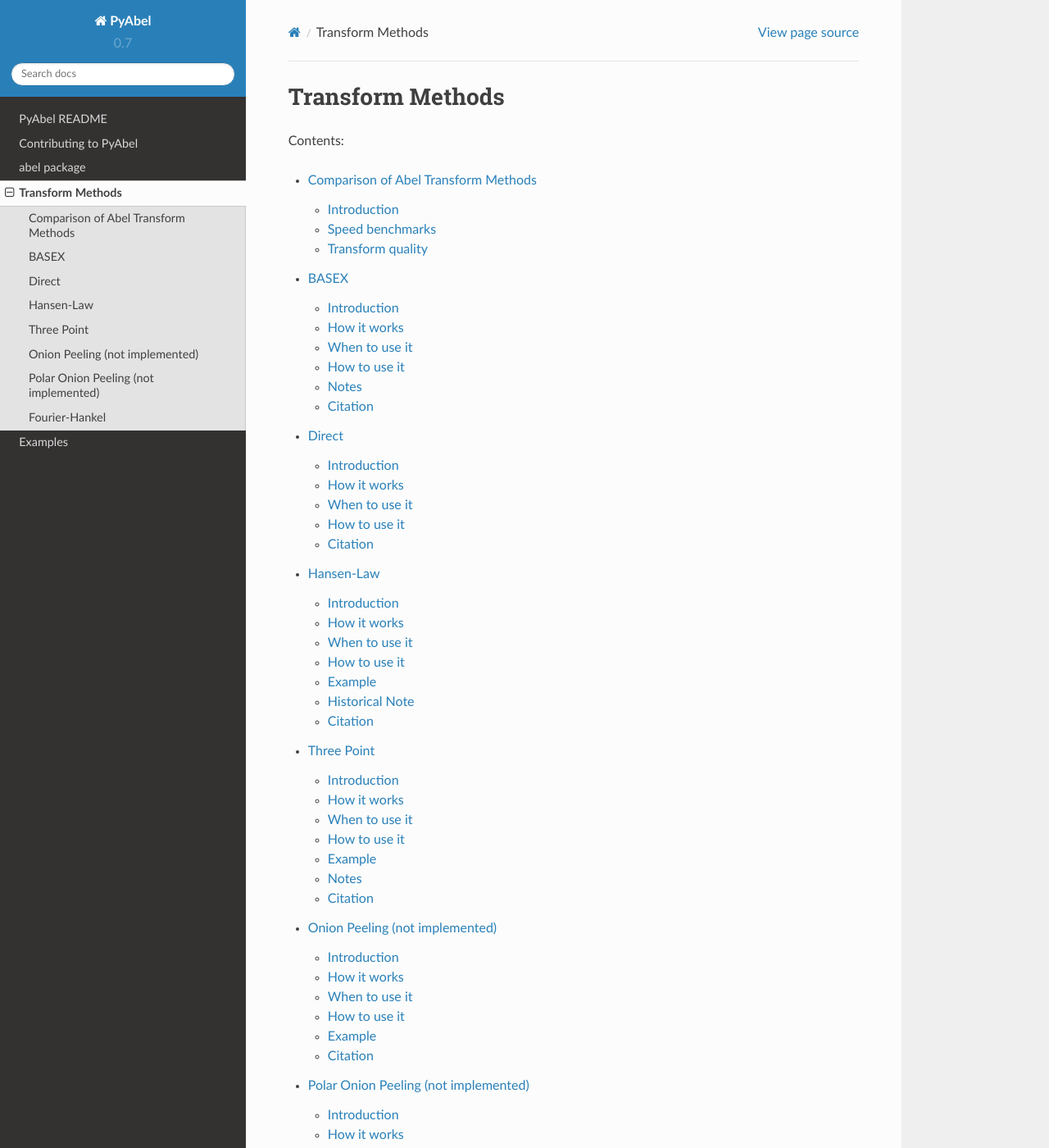
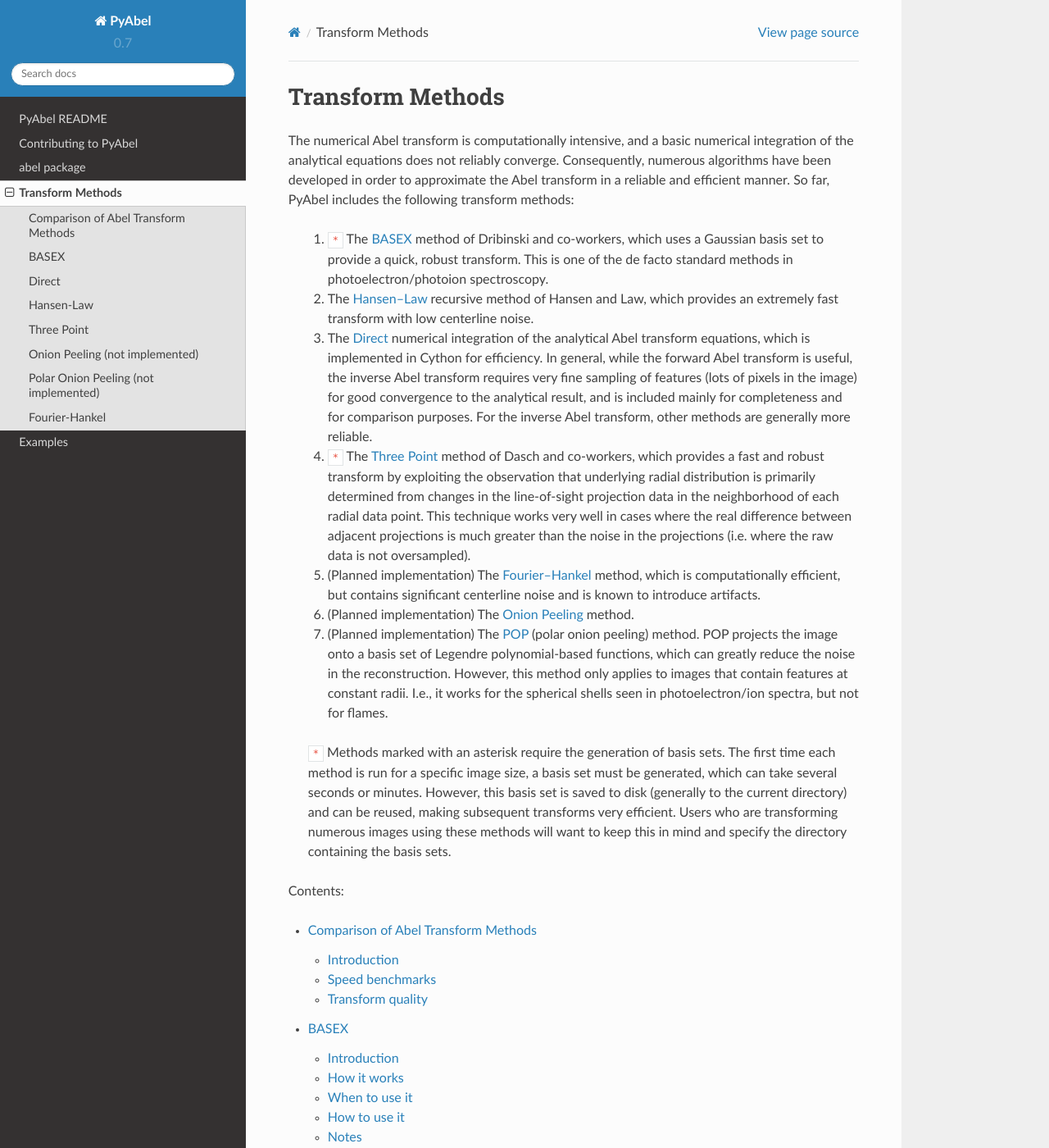
Before and after one commit to PyAbel/PyAbel, a Sphinx documentation site: the page built from doc/transform_methods.rst, in a window 1280 px wide and 1400 px high. Shown: the whole window at 82% size. Built offline with Sphinx 7.4.7 and the Read the Docs theme 2.0.0, drawn with Linux system fonts in a browser that asks for light colours.

```diff
--- a/doc/transform_methods.rst
+++ b/doc/transform_methods.rst
@@ -1,5 +1,26 @@
 Transform Methods
 =================
+
+
+The numerical Abel transform is computationally intensive, and a basic numerical integration of the analytical equations does not reliably converge. Consequently, numerous algorithms have been developed in order to approximate the Abel transform in a reliable and efficient manner. So far, PyAbel includes the following transform methods:
+
+
+	1. ``*`` The :doc:`BASEX <transform_methods/basex>` method of Dribinski and co-workers, which uses a Gaussian basis set to provide a quick, robust transform. This is one of the de facto standard methods in photoelectron/photoion spectroscopy.
+
+	2. The :doc:`Hansen–Law <transform_methods/hansenlaw>` recursive method of Hansen and Law, which provides an extremely fast transform with low centerline noise.
+
+	3. The :doc:`Direct <transform_methods/direct>` numerical integration of the analytical Abel transform equations, which is implemented in Cython for efficiency. In general, while the forward Abel transform is useful, the inverse Abel transform requires very fine sampling of features (lots of pixels in the image) for good convergence to the analytical result, and is included mainly for completeness and for comparison purposes. For the inverse Abel transform, other methods are generally more reliable.
+
+	4. ``*`` The :doc:`Three Point <transform_methods/three_point>` method of Dasch and co-workers, which provides a fast and robust transform by exploiting the observation that underlying radial distribution is primarily determined from changes in the line-of-sight projection data in the neighborhood of each radial data point. This technique works very well in cases where the real difference between adjacent projections is much greater than the noise in the projections (i.e. where the raw data is not oversampled).
+
+	5. (Planned implementation) The :doc:`Fourier–Hankel <transform_methods/fh>` method, which is computationally efficient, but contains significant centerline noise and is known to introduce artifacts.
+
+	6. (Planned implementation) The :doc:`Onion Peeling <transform_methods/onion_peeling>` method.
+
+	7. (Planned implementation) The :doc:`POP <transform_methods/pop>` (polar onion peeling) method. POP projects the image onto a basis set of Legendre polynomial-based functions, which can greatly reduce the noise in the reconstruction. However, this method only applies to images that contain features at constant radii. I.e., it works for the spherical shells seen in photoelectron/ion spectra, but not for flames.
+
+	``*`` Methods marked with an asterisk require the generation of basis sets. The first time each method is run for a specific image size, a basis set must be generated, which can take several seconds or minutes. However, this basis set is saved to disk (generally to the current directory) and can be reused, making subsequent transforms very efficient. Users who are transforming numerous images using these methods will want to keep this in mind and specify the directory containing the basis sets.
+
 
 Contents:
 
```
Also changed, not shown: README.rst (+21 -23 lines).
